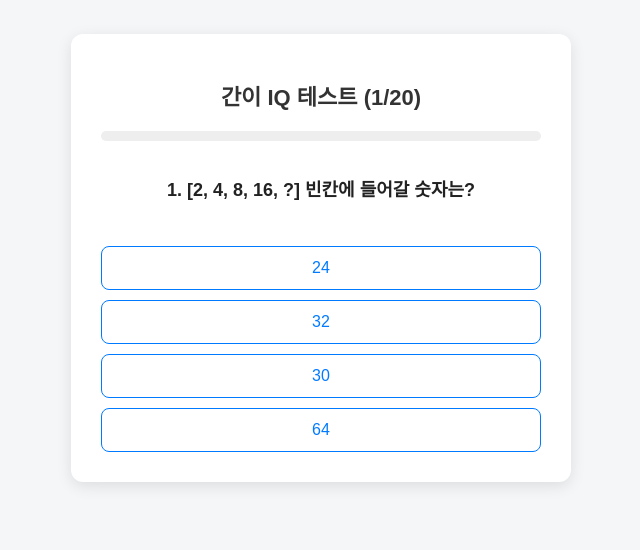
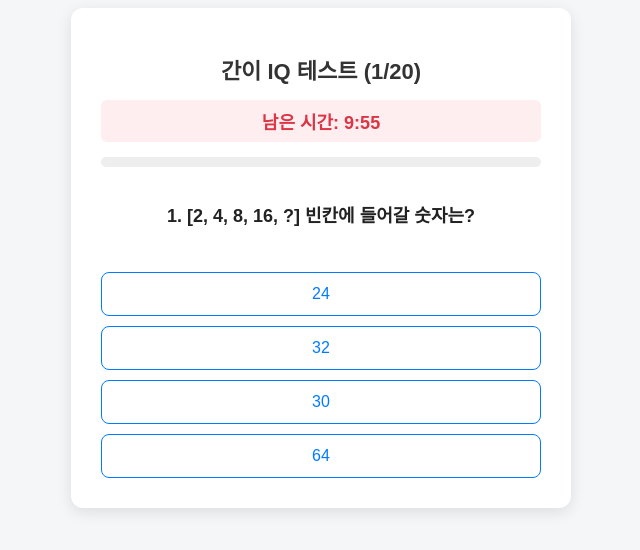
Before and after one commit to YunSangYeong/iq-test, a plain HTML site: page index.html in a window 1280 px wide. Shown: the part 142-692 px from the top of the page, without its empty margins (319-959 px from the left). Drawn offline with Linux system fonts and the light colour scheme.

Commit message:
Update index.html

```diff
--- a/index.html
+++ b/index.html
@@ -8,7 +8,8 @@
     * { box-sizing: border-box; font-family: 'Pretendard', sans-serif; }
     body { background-color: #f4f6f8; margin: 0; padding: 20px; display: flex; justify-content: center; align-items: center; min-height: 100vh; }
     .card { background: white; padding: 30px; border-radius: 12px; box-shadow: 0 4px 15px rgba(0,0,0,0.1); width: 100%; max-width: 500px; text-align: center; }
-    h1 { font-size: 22px; color: #333; margin-bottom: 20px; }
+    h1 { font-size: 22px; color: #333; margin-bottom: 15px; }
+    .timer-box { font-size: 18px; font-weight: bold; color: #dc3545; margin-bottom: 15px; background: #ffeef0; padding: 8px; border-radius: 6px; }
     .progress-bar { width: 100%; background: #eee; height: 10px; border-radius: 5px; margin-bottom: 20px; overflow: hidden; }
     .progress { background: #007bff; height: 100%; width: 0%; transition: width 0.3s; }
     .question-box { font-size: 18px; font-weight: bold; color: #222; margin-bottom: 25px; line-height: 1.5; min-height: 60px; display: flex; align-items: center; justify-content: center; }
@@ -26,6 +27,7 @@
 
   <div class="card" id="quiz-screen">
     <h1 id="quiz-title">간이 IQ 테스트 (20문항)</h1>
+    <div class="timer-box">남은 시간: <span id="timer">10:00</span></div>
     <div class="progress-bar"><div class="progress" id="progress"></div></div>
     <div class="question-box" id="question">문제를 불러오는 중...</div>
     <div class="options" id="options"></div>
@@ -65,6 +67,25 @@
 
     let currentIdx = 0;
     let score = 0;
+    let timeLeft = 600; // 10분 (초 단위)
+    let timerInterval = null;
+
+    function startTimer() {
+      timerInterval = setInterval(() => {
+        timeLeft--;
+
+        const minutes = Math.floor(timeLeft / 60);
+        const seconds = timeLeft % 60;
+        document.getElementById("timer").innerText =
+          `${minutes}:${seconds < 10 ? '0' : ''}${seconds}`;
+
+        if (timeLeft <= 0) {
+          clearInterval(timerInterval);
+          alert("제한시간이 종료되었습니다! 현재까지 푼 문제로 결과를 계산합니다.");
+          showResult();
+        }
+      }, 1000);
+    }
 
     function renderQuestion() {
       const qData = questions[currentIdx];
@@ -100,6 +121,8 @@
     }
 
     function showResult() {
+      clearInterval(timerInterval); // 테스트 완료 시 타이머 멈춤
+
       document.getElementById("quiz-screen").style.display = "none";
       document.getElementById("result-screen").style.display = "block";
 
@@ -119,7 +142,9 @@
       document.getElementById("iq-desc").innerText = desc;
     }
 
+    // 초기 구동
     renderQuestion();
+    startTimer();
   </script>
 
 </body>
```
